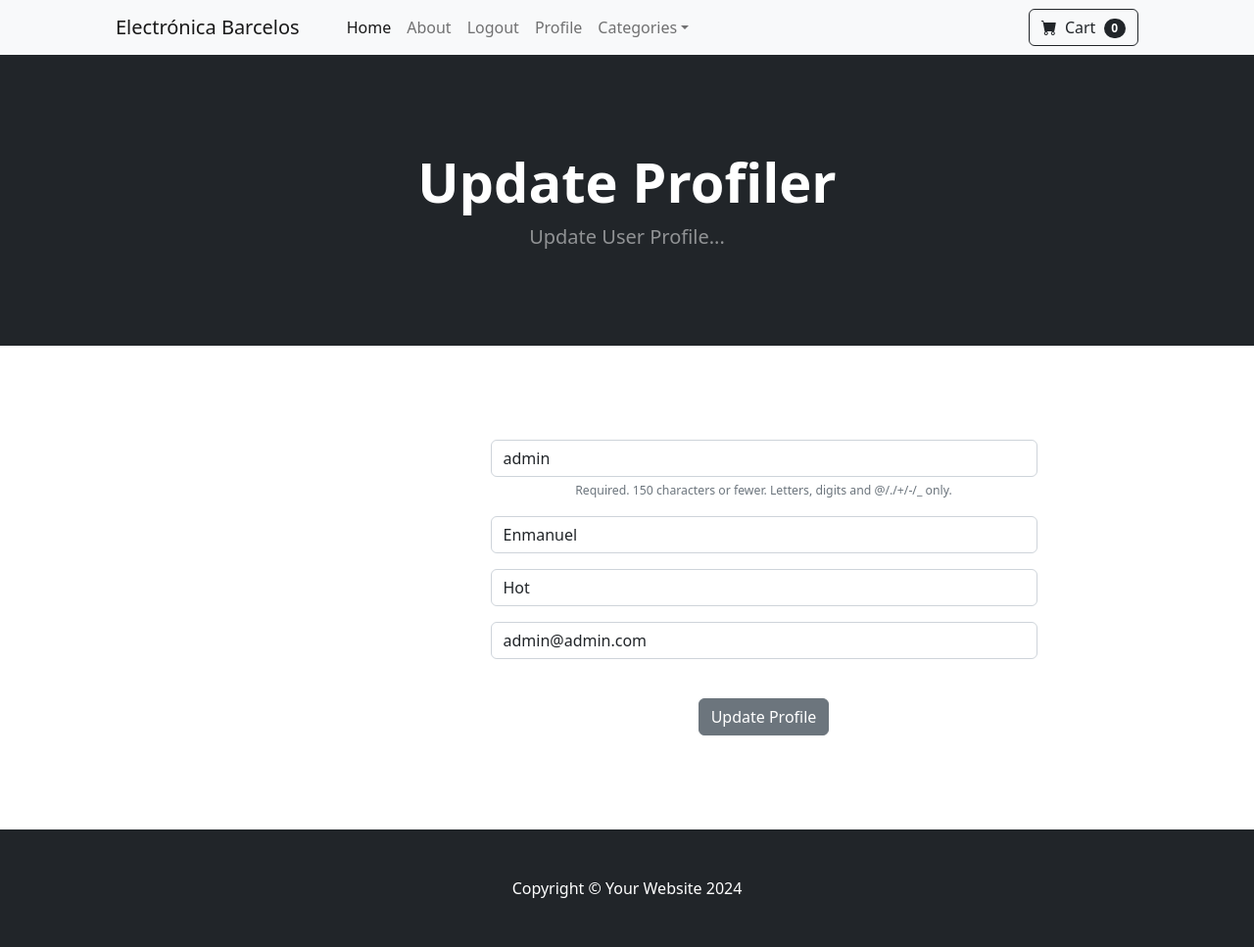
After one commit to EnmanuelMartinsAbilheira/Django_Electrodomestic_E-commerce, a Django app: page /update_user/ in a window 1280 px wide. The commit adds this page. Shown: the whole page at 98% size. Run offline with Django 5.2, Linux system fonts and the light colour scheme; a user stored in the database is signed in; data comes from the database, SQL or seed files in the repository; both versions use the stored data as it was after the commit; some libraries are stand-ins or nearby versions.

Commit message:
Update User Profile

```diff
--- a/django_electrodomestic_ecommerce/store/forms.py
+++ b/django_electrodomestic_ecommerce/store/forms.py
@@ -1,6 +1,31 @@
 from django.contrib.auth.models import User
-from django.contrib.auth.forms import UserCreationForm
+from django.contrib.auth.forms import UserCreationForm, UserChangeForm
 from django import forms
+
+
+class UpdateUserForm(UserChangeForm):
+	#hide password stuff
+	password = None
+
+	email = forms.EmailField(label="", widget=forms.TextInput(attrs={'class':'form-control', 'placeholder':'Email Address'}))
+	first_name = forms.CharField(label="", max_length=100, widget=forms.TextInput(attrs={'class':'form-control', 'placeholder':'First Name'}))
+	last_name = forms.CharField(label="", max_length=100, widget=forms.TextInput(attrs={'class':'form-control', 'placeholder':'Last Name'}))
+
+	class Meta:
+		model = User
+		fields = ('username', 'first_name', 'last_name', 'email')
+
+	def __init__(self, *args, **kwargs):
+		super(UpdateUserForm, self).__init__(*args, **kwargs)
+
+		self.fields['username'].widget.attrs['class'] = 'form-control'
+		self.fields['username'].widget.attrs['placeholder'] = 'User Name'
+		self.fields['username'].label = ''
+		self.fields['username'].help_text = '<span class="form-text text-muted"><small>Required. 150 characters or fewer. Letters, digits and @/./+/-/_ only.</small></span>'
+
+
+
+
 
 
 class SignUpForm(UserCreationForm):
--- a/django_electrodomestic_ecommerce/store/templates/navbar.html
+++ b/django_electrodomestic_ecommerce/store/templates/navbar.html
@@ -9,6 +9,7 @@
 
                 {% if user.is_authenticated %}
                 <li class="nav-item"><a class="nav-link" href="{% url 'logout' %}">Logout</a></li>
+                <li class="nav-item"><a class="nav-link" href="{% url 'update_user' %}">Profile</a></li>
                 {% else %}
                 <li class="nav-item"><a class="nav-link" href="{% url 'login' %}">Login</a></li>
                 <li class="nav-item"><a class="nav-link" href="{% url 'register' %}">Register</a></li>
--- /dev/null
+++ b/django_electrodomestic_ecommerce/store/templates/update_user.html
@@ -0,0 +1,35 @@
+{% extends 'base.html' %}
+
+{% block content %}
+
+        <!-- Header-->
+        <header class="bg-dark py-5">
+            <div class="container px-4 px-lg-5 my-5">
+                <div class="text-center text-white">
+                    <h1 class="display-4 fw-bolder">Update Profiler</h1>
+                    <p class="lead fw-normal text-white-50 mb-0">Update User Profile...</p>
+                </div>
+            </div>
+        </header>
+
+        <div class="container">
+            <div class="row">
+                <center>
+                    <div class="col-md-6 offset-md-3">
+                        <br><br><br><br>
+
+                        <form method="POST" action="{% url 'update_user' %}">
+                            {% csrf_token %}
+
+                            {{ user_form.as_p }}
+                            <br>
+                            <button type="submit" class="btn btn-secondary">Update Profile</button>
+                        </form>
+
+                        <br><br><br><br>
+                    </div>
+                </center>
+            </div>
+        </div>
+
+{% endblock  %}
--- a/django_electrodomestic_ecommerce/store/urls.py
+++ b/django_electrodomestic_ecommerce/store/urls.py
@@ -8,6 +8,7 @@ urlpatterns = [
     path('logout', views.logout_user, name='logout' ),
 
     path('register/', views.register_user, name='register' ),
+    path('update_user/', views.update_user, name='update_user' ),
     path('product/<int:pk>', views.product, name='product' ),
     path('category/<str:foo>', views.category, name='category' ),
     path('category_summary/', views.category_summary, name='category_summary' ),
--- a/django_electrodomestic_ecommerce/store/views.py
+++ b/django_electrodomestic_ecommerce/store/views.py
@@ -4,8 +4,26 @@ from django.contrib.auth import authenticate, login, logout
 from django.contrib import messages
 from django.contrib.auth.models import User
 from django.contrib.auth.forms import UserCreationForm
-from .forms import SignUpForm
+from .forms import SignUpForm, UpdateUserForm
 from django import forms
+
+def update_user(request):
+    if request.user.is_authenticated:
+        current_user = User.objects.get(id=request.user.id)
+        user_form = UpdateUserForm(request.POST or None, instance=current_user)
+
+        if user_form.is_valid():
+            user_form.save()
+
+            login(request, current_user)
+            messages.success(request, "User has Been Updated")
+            return redirect('home')
+        return render(request, "update_user.html", {'user_form': user_form})
+    else:
+        messages.success(request, "You must be logged in to acces ")
+        return redirect('homee')
+
+
 
 def category_summary(request):
     categories = Category.objects.all()
```
Also changed, not shown: django_electrodomestic_ecommerce/db.sqlite3.
